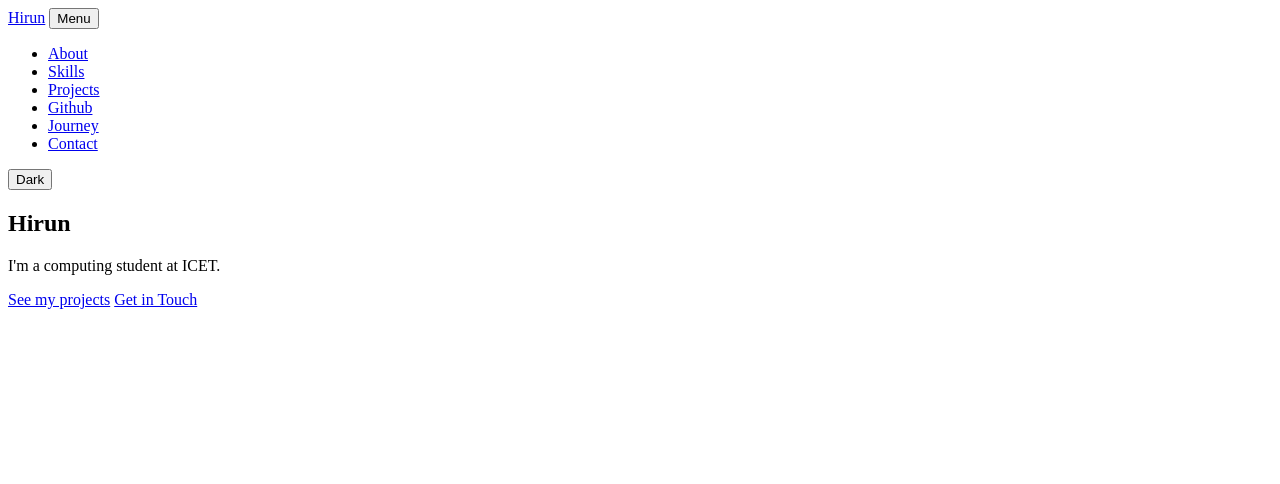
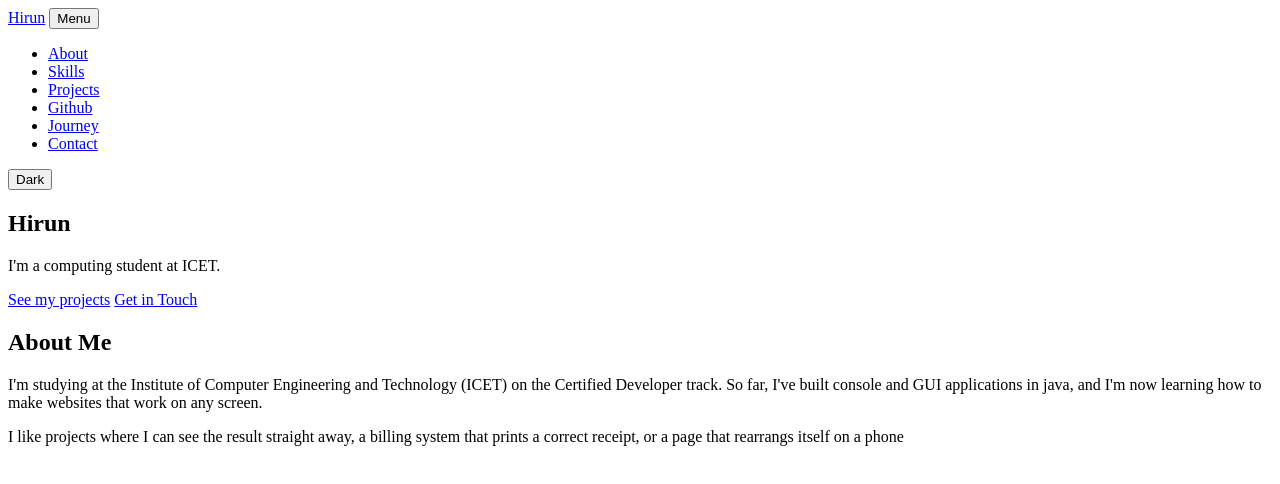
Before and after one commit to hirun-hsdz/portfolio-website, a plain HTML site: page index.html in a window 1280 px wide. Drawn offline with Linux system fonts and the light colour scheme.

Commit message:
add.main

```diff
--- a/index.html
+++ b/index.html
@@ -35,6 +35,14 @@
             </div>
         </section>
 
+    <section id="about" class="section" aria-labelledby="about-title">
+        <h2 id="about-title">About Me</h2>
+        <article class="about">
+            <p>I'm studying at the Institute of Computer Engineering and Technology (ICET) on the Certified Developer track. So far, I've built console and GUI applications in java, and I'm now learning how to make websites that work on any screen.</p>
+            <p> I like projects where I can see the result straight away, a billing system that prints a correct receipt, or a page that rearrangs itself on a phone</p>
+        </article>
+    </section>
+
 
 
 
```
